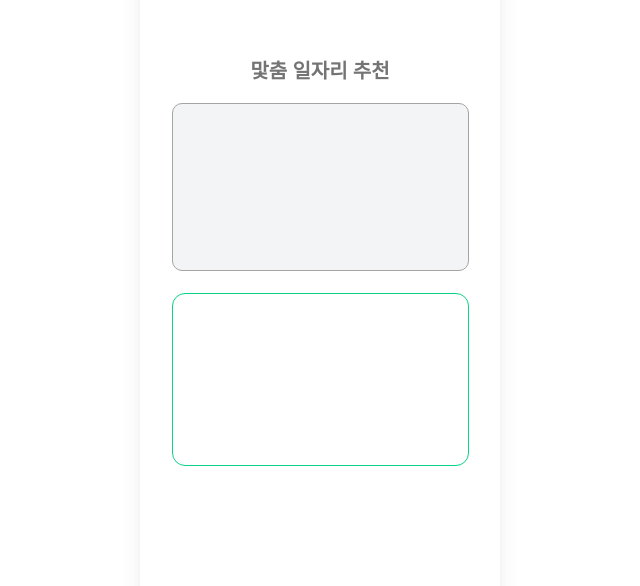
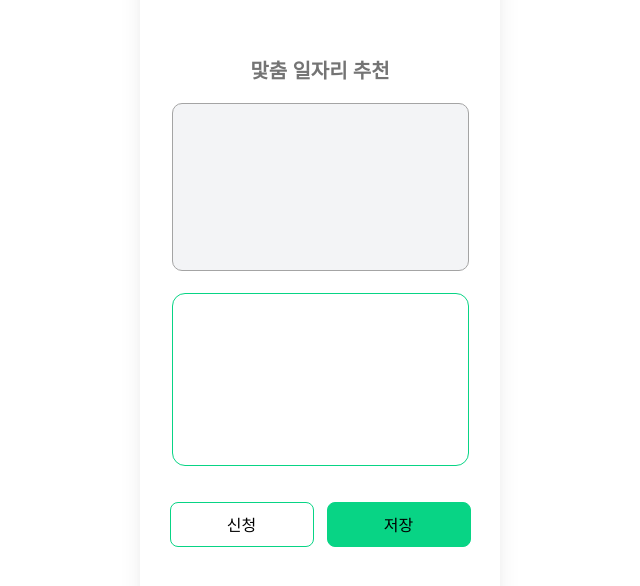
Before and after one commit to PyeongSaeng/PyeongSaeng-FE, a React (Vite) app: page /jobs/recommend/1 in a window 1280 px wide. Shown: the part 150-736 px from the top of the page, without its empty margins (320-960 px from the left). Built offline with nearby package versions, Linux system fonts and the light colour scheme; a web font is replaced by a local one.

Commit message:
feat: jobdetailpage 라우팅 설정 + ui 구현

```diff
--- a/src/pages/Personal/JobDetailPage.tsx
+++ b/src/pages/Personal/JobDetailPage.tsx
@@ -9,7 +9,14 @@ const JobDetailPage = () => {
                 <div className="w-[297px] h-[173px] mt-[22px] border-[1.3px] border-[#08D485] rounded-[13px] bg-white">
 
                 </div>
-
+                <div className="w-[301px] flex gap-[13px] mt-[36px]">
+                    <button className="w-[144px] h-[45px] border-[1.3px] border-[#08D485] rounded-[8px] bg-white text-[16px] font-medium text-black">
+                        신청
+                    </button>
+                    <button className="w-[144px] h-[45px] border-[1.3px] border-[#08D485] rounded-[8px] bg-[#08D485] text-[16px] font-medium text-black">
+                        저장
+                    </button>
+                </div>
             </div>
 
 
```
